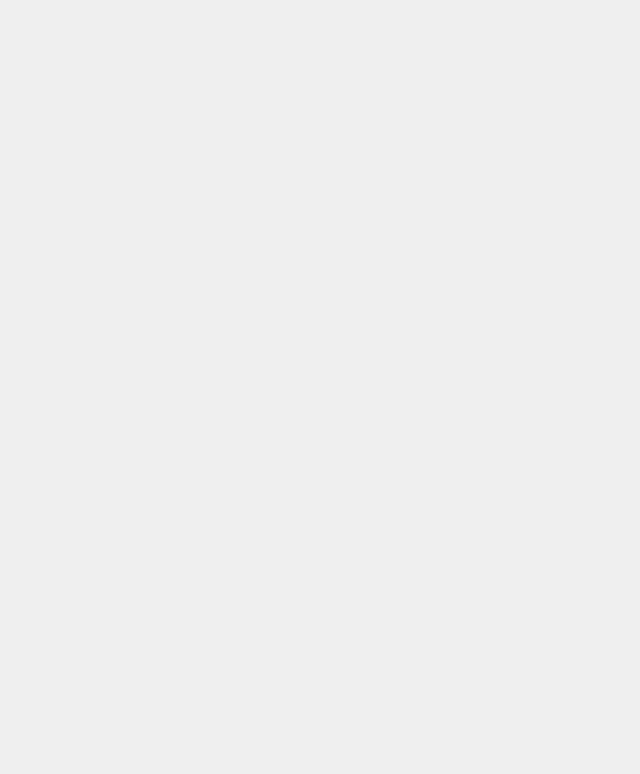
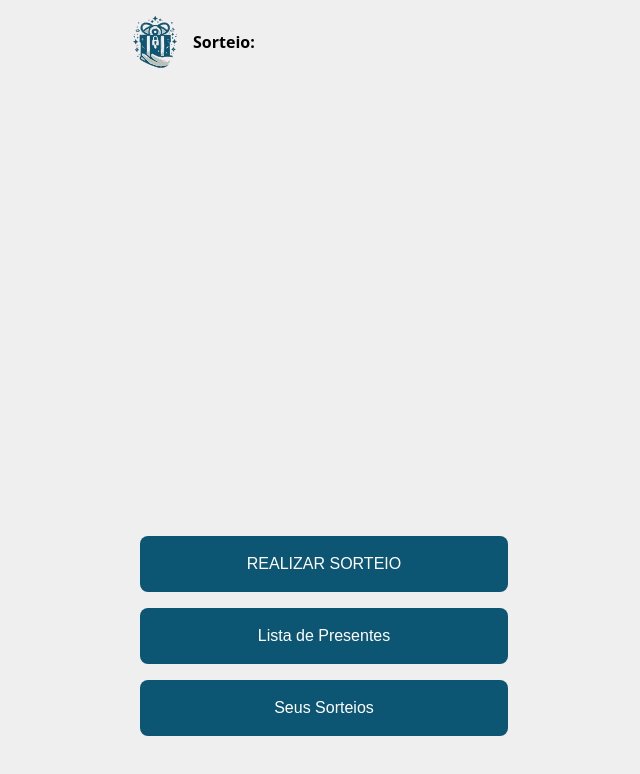
Before and after one commit to MatheusCarvalho2/secretsfriendsfrontend, a React (Vite) app: page /detalhes in a window 1280 px wide. Before the commit this address had no page. Shown: the top 774 px of the page, without its empty margins (316-956 px from the left). Built offline with nearby package versions, Linux system fonts and the light colour scheme; no server answers.

Commit message:
Criação da pagina de detalhes de cada sorteio

```diff
--- a/src/App.tsx
+++ b/src/App.tsx
@@ -12,6 +12,7 @@ import ResetPasswordInfo from "./pages/ResetPasswordInfo/ResetPasswordInfo";
 import NewPassword from "./pages/NewPassword/NewPassword";
 import NewPasswordInfo from "./pages/NewPasswordInfo/NewPasswordInfo";
 import AllDraws from "./pages/AllDraws/AllDraws";
+import DrawDetails from "./pages/DrawDetails/DrawDetails";
 
 const App = () => {
   return (
@@ -30,6 +31,7 @@ const App = () => {
         <Route path="/password/edit" element={<NewPassword />} />
         <Route path="/informacao_senha" element={<NewPasswordInfo />} />
         <Route path="/meus_sorteios" element={<AllDraws />} />
+        <Route path="/detalhes" element={< DrawDetails />} />
       </Routes>
     </Router>
   );
--- a/src/pages/AllDraws/AllDraws.tsx
+++ b/src/pages/AllDraws/AllDraws.tsx
@@ -33,22 +33,10 @@ function AllDraws() {
 
     const dispatch = useDispatch();
 
-    function saveDrawIdStore(index: number) {
-        const idSorteio = draws[index].id;
-        dispatch(setIdDraw(idSorteio));
-    }
-
-    function handleDraw(index: number) {
-        api.get(`/draws/${draws[index].id}`)
-            .then(response => {
-                if (response.status >= 200 && response.status <= 299) {
-                    console.log(response.data)
-                    // window.location.href = "/sorteio_realizado";
-                }
-            })
-            .catch(error => {
-                console.error("Erro:", error);
-            });
+    function saveDrawIdStore(id: number) {
+        console.log(`Sorteio ${id} clicado!`);
+        dispatch(setIdDraw(id));
+        window.location.href = "/detalhes";
     }
 
     return (
@@ -59,22 +47,15 @@ function AllDraws() {
             </div>
 
             <ul className='content-cards'>
-                {draws.map((draw, index) => (
+                {draws.map((draw) => (
                     <li key={draw.id} className='draw-card'>
-                        <a
-                            href={`/draw/${draws[index].id}`}
-                            className="draw-card-link"
-                            onClick={(e) => {
-                                e.preventDefault();
-                                saveDrawIdStore(index);
-                                handleDraw(index);
-                            }}
-                        >
+                        <button className="draw-card-button"
+                            onClick={() => saveDrawIdStore(draw.id)}>
                             <h3>{draw.title}</h3>
                             <p>Data do sorteio: {draw.date_draws}</p>
                             <p>Data da troca de presentes: {draw.date_present}</p>
                             <p>Localização: {draw.location}</p>
-                        </a>
+                        </button>
                     </li>
                 ))}
             </ul>
--- /dev/null
+++ b/src/pages/DrawDetails/DrawDetails.tsx
@@ -0,0 +1,74 @@
+/* eslint-disable react-hooks/exhaustive-deps */
+import { useSelector } from 'react-redux';
+import LogoImage from '../../assets/images/Logo.svg'
+import ButtonAccept from '../../components/ButtonAccept/ButtonAccept'
+import { RootState } from '../../store';
+import api from '../../server/api';
+import { DrawInterface } from '../../interface/Draw/Draw';
+import { useEffect, useState } from 'react';
+
+function DrawDetails() {
+
+    const currentDrawId = useSelector((state: RootState) => state.idDraw);
+    const [draw, setDraw] = useState<DrawInterface>();
+
+    function showDrawDetails() {
+        api.get(`/draws/${currentDrawId}`)
+            .then(response => {
+                if (response.status >= 200 && response.status <= 299) {
+                    setDraw(response.data);
+                    console.log(response.data)
+                    // window.location.href = "/sorteio_realizado";
+                }
+            })
+            .catch(error => {
+                console.error("Erro:", error);
+            });
+    }
+
+    useEffect(() => {
+        showDrawDetails();
+    }, [currentDrawId]);
+
+    function handleDraw() {
+        const params = { id: currentDrawId }
+        api.post('/assign_friends', params)
+            .then(response => {
+                if (response.status >= 200 && response.status <= 299) {
+                    console.log(response.data)
+                    // window.location.href = "/sorteio_realizado";
+                }
+            })
+            .catch(error => {
+                console.error("Erro:", error);
+            });
+    }
+
+
+    return (
+        <div className='main-content'>
+            <div className='main-head'>
+                <img className="logo" src={LogoImage} alt="Logo do Secrets Friends" />
+                <h2>Sorteio: {draw?.title}</h2>
+            </div>
+
+
+            <div className='buttons-list'>
+                <ButtonAccept
+                    textButton="REALIZAR SORTEIO"
+                    onClick={handleDraw}
+                />
+                <ButtonAccept
+                    textButton="Lista de Presentes"
+                    onClick={() => { }}
+                />
+                <ButtonAccept
+                    textButton="Seus Sorteios"
+                    onClick={() => { window.location.href = "/meus_sorteios" }}
+                />
+            </div>
+        </div>
+    )
+
+}
+export default DrawDetails;
```
